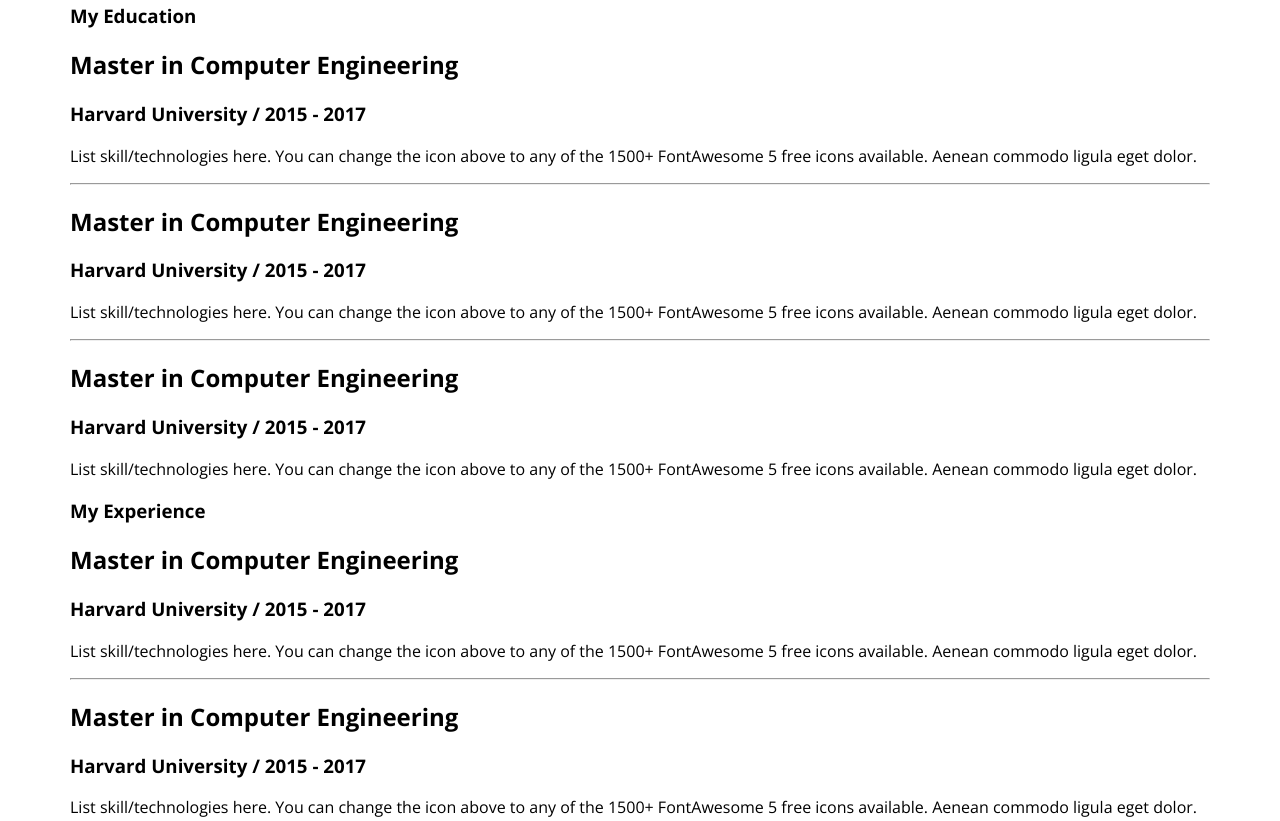
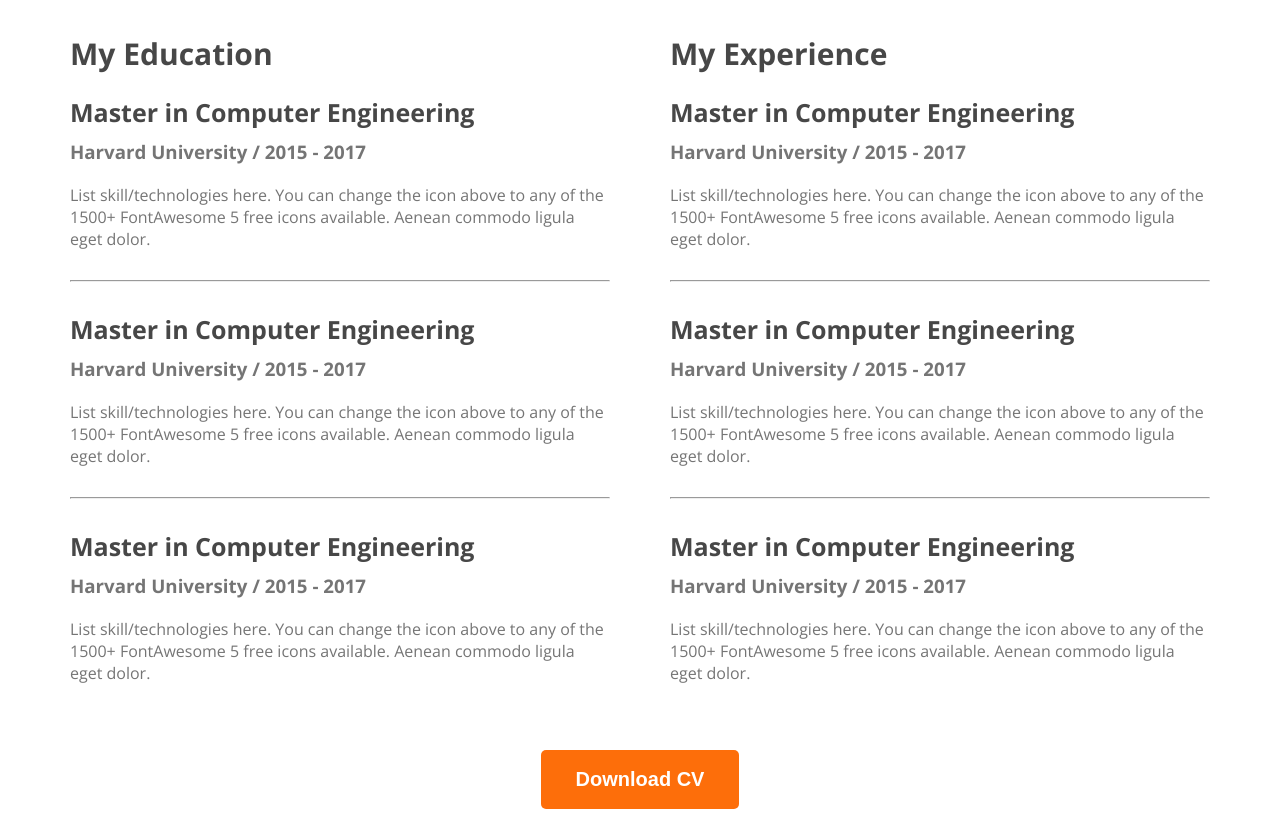
Before and after one commit to Mahin-Hasan/Dev-Portfolio, a plain HTML site: page index.html in a window 1280 px wide. Shown: the part 2540-3361 px from the top of the page. Drawn offline with nearby package versions, Linux system fonts and the light colour scheme.

Commit message:
added resume template section

```diff
--- a/index.html
+++ b/index.html
@@ -157,7 +157,9 @@
                         </p>
                     </div>
                 </div>
-
+            </div>
+            <div class="download-cv">
+                <button class="btn-primary">Download CV</button>
             </div>
         </section>
     </main>
--- a/styles/portfolio.css
+++ b/styles/portfolio.css
@@ -104,7 +104,8 @@
     max-width: 1140px;
     margin: 0 auto;
 }
-main section{
+
+main section {
     margin-top: 130px;
 }
 
@@ -157,8 +158,38 @@
 }
 
 /* Resume Section */
-resume-comuln-title{
+.resume-column-title {
     color: #474747;
     font-size: 30px;
     font-weight: 700;
+    margin-bottom: 10px;
 }
+
+.resume-container {
+    display: flex;
+    gap: 60px;
+}
+
+.resume-item-title {
+    color: #474747;
+    font-size: 25px;
+    font-weight: 700;
+    margin-bottom: 10px;
+}
+.resume-item-institute{
+    margin-top: 0;
+    margin-bottom: 20px;
+}
+.resume-item-description,
+.resume-item-institute {
+    color: #757575;
+}
+
+.resume-container hr {
+    margin: 30px 0;
+}
+
+.download-cv{
+    text-align: center;
+    margin-top: 50px;
+}
```
